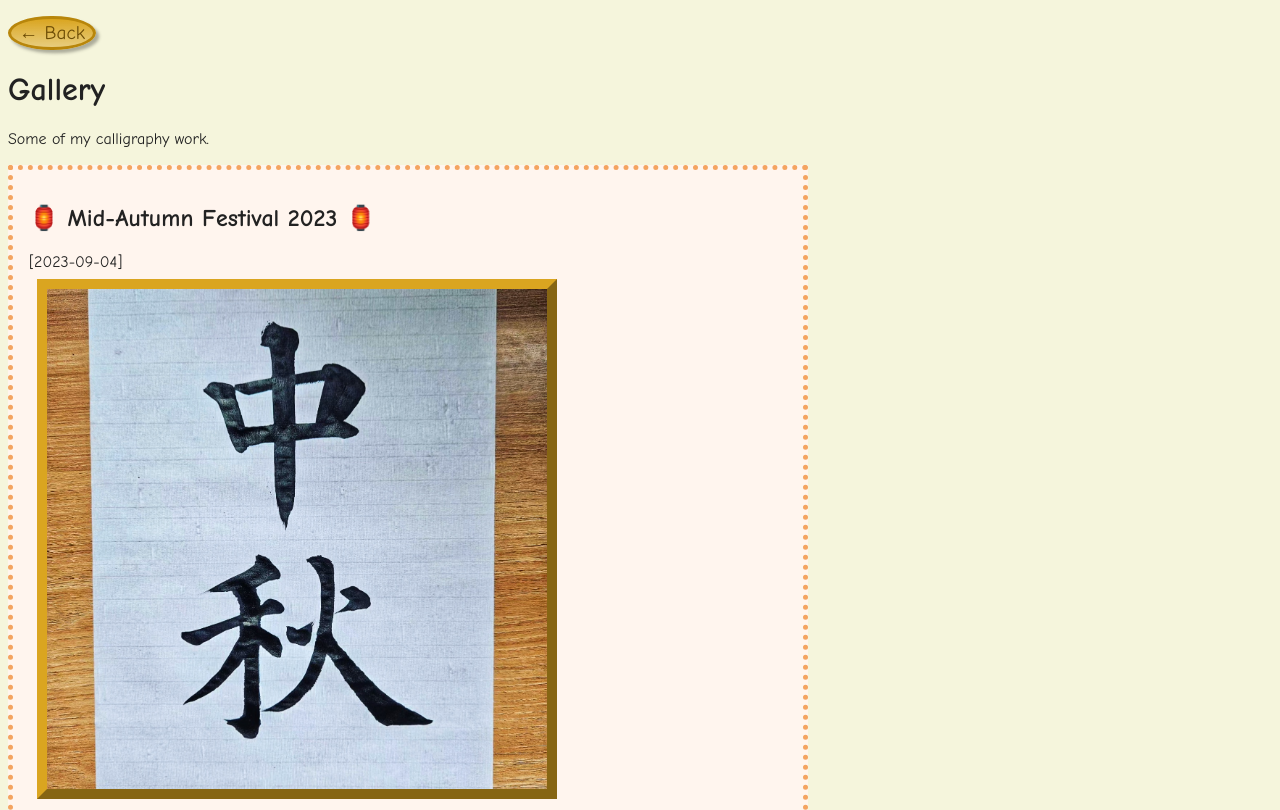
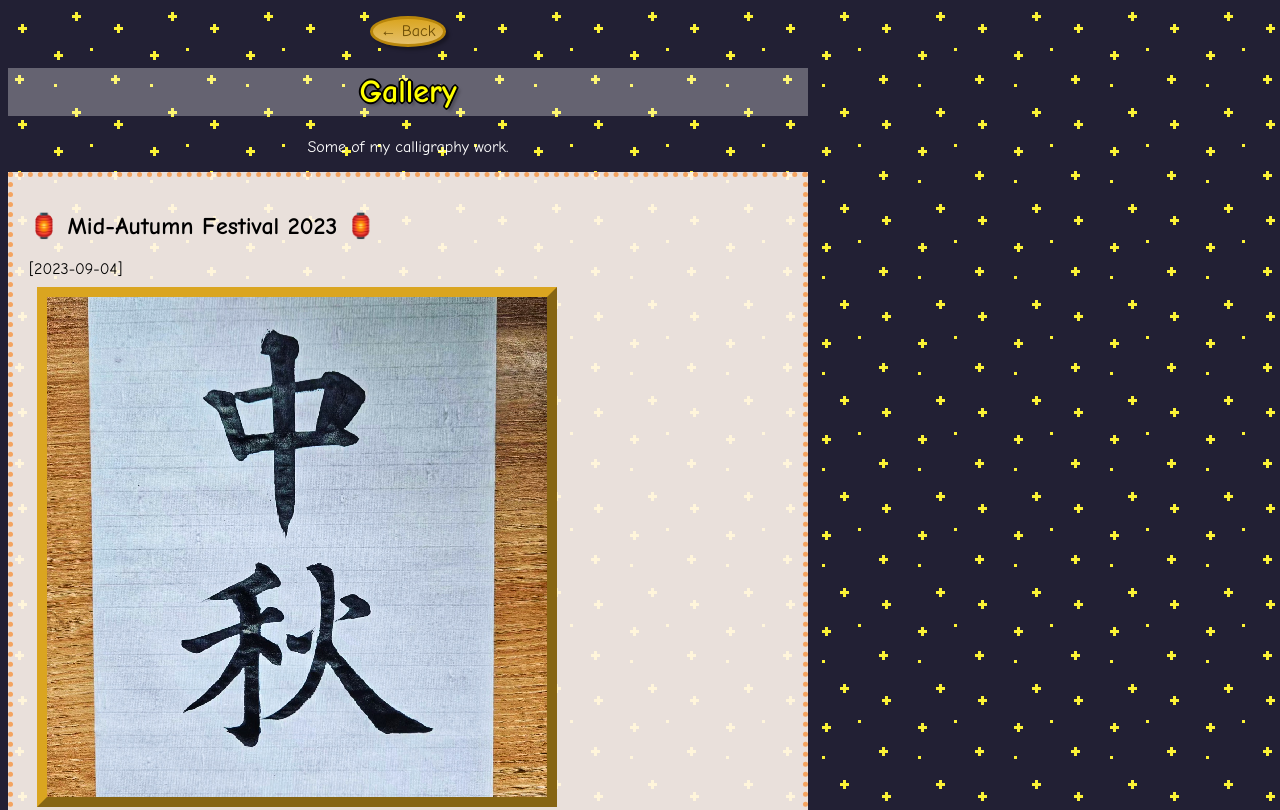
Before and after one commit to cervonwong/frontyard, a website built with Parcel: page gallery.html in a window 1280 px wide. Shown: the top 810 px of the page. Built offline with nearby package versions, Linux system fonts and the light colour scheme; a web font is replaced by a local one.

Commit message:
Style gallery page

```diff
--- a/css/global.css
+++ b/css/global.css
@@ -13,25 +13,24 @@ body {
   display: inline-block;
   margin-top: 1rem;
 
-  font-size: 1.2rem;
   font-weight: 500;
   text-decoration: none;
 
   border-radius: 50%;
   border:  0.2rem solid darkgoldenrod;
   padding: 0.2rem 0.5rem;
-  background-image: linear-gradient(to bottom, rgb(218,165,32,100%) 0, rgba(218,165,32,50%) 100%);
+  background-image: linear-gradient(to bottom, rgb(218, 165, 32) 0, rgb(229, 192, 107) 100%);
   color: #6c4c05;
   box-shadow: rgba(0,0,0,30%) 0.2rem 0.2rem 0.2rem 0;
 }
 
 .back-link:hover {
-  background-image: linear-gradient(to bottom, rgb(218,165,32,80%) 0, rgba(218,165,32,50%) 50%);
+  background-image: linear-gradient(to bottom, rgb(231, 185, 91) 0, rgb(232, 201, 121) 50%);
   color: darkgoldenrod;
 }
 
 .back-link:active {
-  background-image: linear-gradient(to bottom, rgb(218,165,32,50%) 0, rgba(218,165,32,30%) 80%);
+  background-image: linear-gradient(to bottom, rgb(232, 205, 143) 0, rgb(241, 222, 178) 80%);
   color: darkgoldenrod;
   box-shadow: none;
 }
--- a/gallery.html
+++ b/gallery.html
@@ -18,30 +18,70 @@
 
   <style>
     body {
-      background-color: beige;
       max-width: 80rem; /* 1280px */
+
+      background-color: #222034;
+      color: white;
+
+      background-image: url('img/background-nightsky.gif');
+      background-size: 6rem 6rem;
+      background-repeat: repeat;
+      image-rendering: pixelated;
+    }
+
+    nav, h1, p.subtitle {
+      text-align: center;
+    }
+
+    h1 {
+      font-weight: 700;
+      animation: infinite 1s alternate title-bounce linear;
+    }
+
+    @keyframes title-bounce {
+      0% {
+        font-variation-settings: "wght" 700, "BNCE" -100;
+      }
+      50% {
+        font-variation-settings: "wght" 700, "BNCE" 0;
+      }
+      100% {
+        font-variation-settings: "wght" 700, "BNCE" 100;
+      }
+    }
+
+    h1 {
+      font-size: 4rem;
+      background-color: rgba(255, 255, 255, 0.30);
+      line-height: 1;
+      padding: 0.5rem 0;
+
+      color: yellow;
+      text-shadow: 2px 0 black, -2px 0 black, 0 2px black, 0 -2px black,
+      1px 1px black, -1px -1px black, 1px -1px black, -1px 1px black,
+      0.2rem 0.2rem 0.2rem rgba(0,0,0,30%);
     }
 
     ul {
+      color: black;
       margin: 0;
       padding: 0;
     }
 
     li {
-      margin: 0;
-      margin-bottom: 1rem;
+      margin: 0 0 1rem;
       padding: 1rem;
       list-style-type: none;
     }
 
     li.maf2023 {
       border: sandybrown 0.35rem dotted;
-      background-color: seashell;
+      background-color: rgba(255, 245, 238, 0.9);
     }
 
     li.cny2023 {
       border: #d35050 0.25rem dashed;
-      background-color: #ffebf0;
+      background-color: rgba(255, 235, 240, 0.9);
     }
 
     img {
@@ -63,7 +103,7 @@
     <a class="back-link" href="/">← Back</a>
   </nav>
   <h1>Gallery</h1>
-  <p>Some of my calligraphy work.</p>
+  <p class="subtitle">Some of my calligraphy work.</p>
   <ul>
     <li class="maf2023">
       <h2>🏮 Mid-Autumn Festival 2023 🏮</h2>
```
Also changed, not shown: index.html (+3 -3 lines), img/background-nightsky.gif (added).
